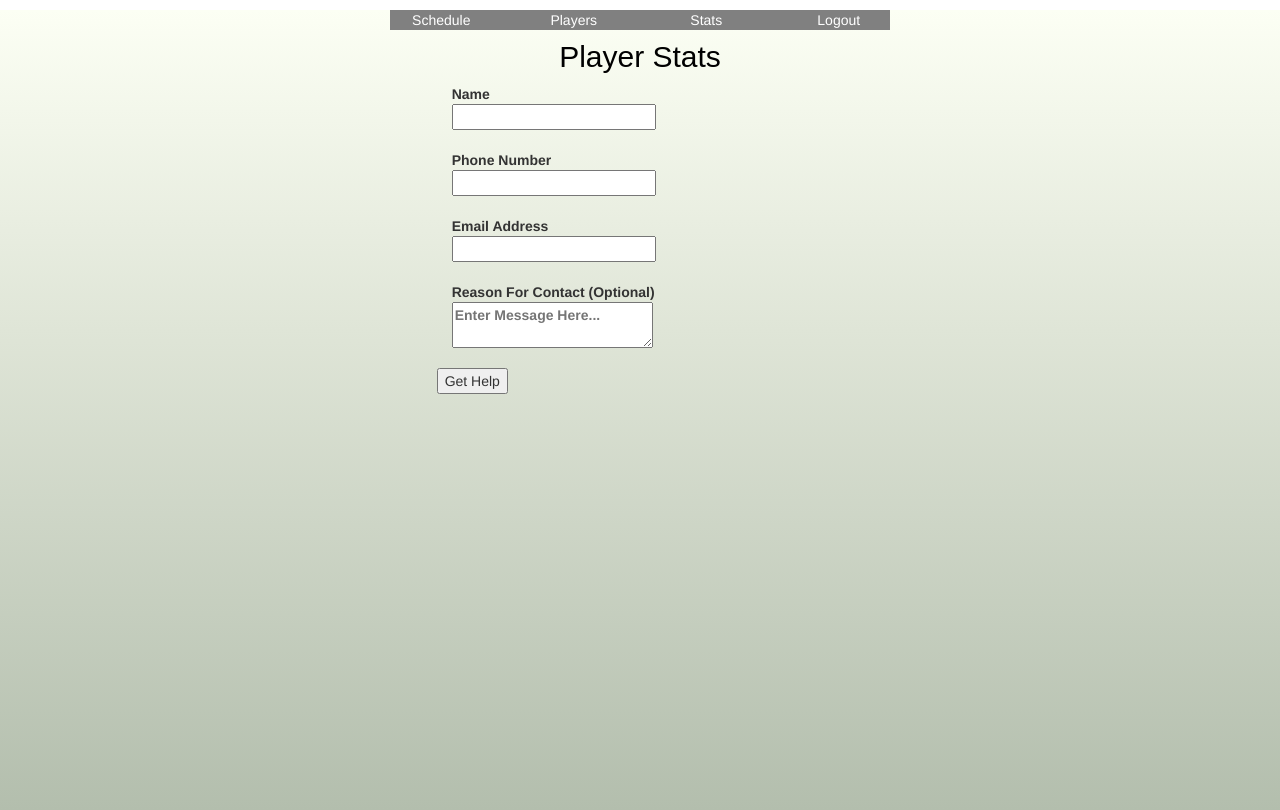
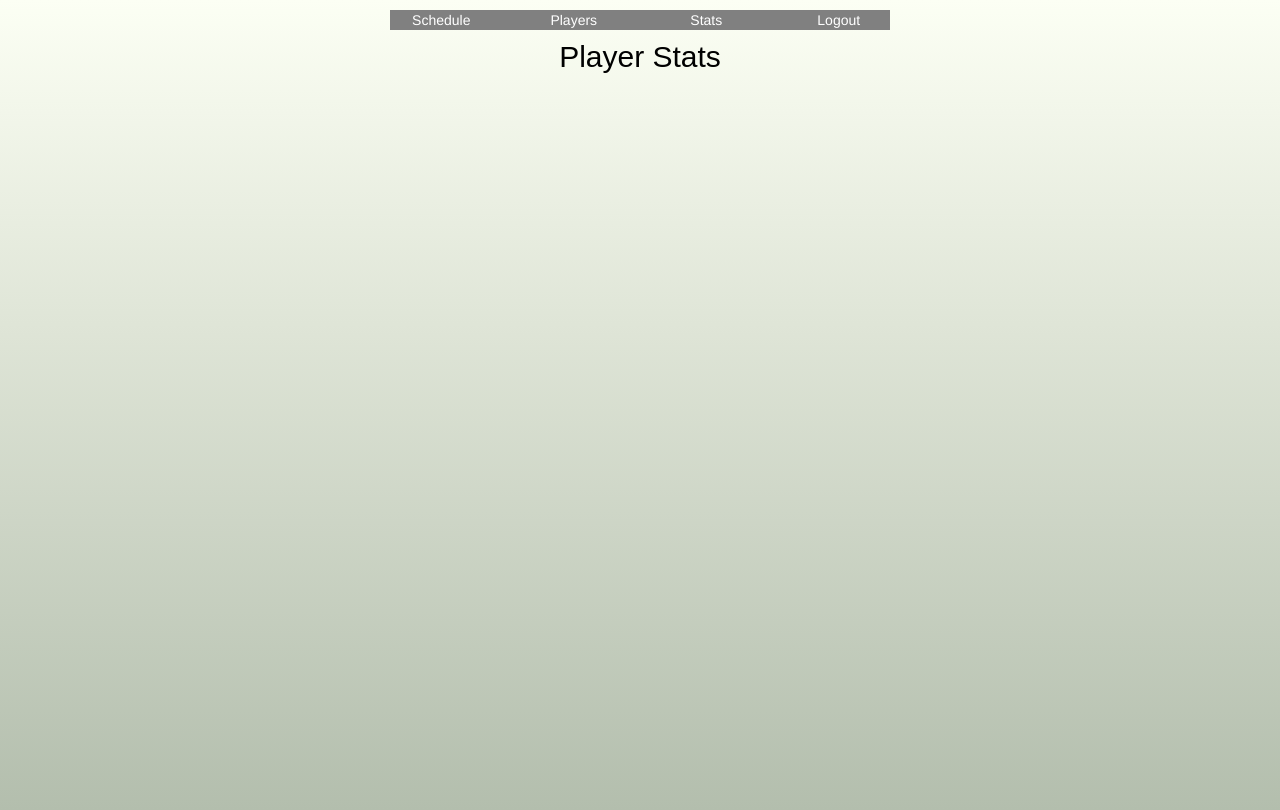
Before and after one commit to tylerShipman/CS3380_FinalProject, a PHP site: page /contact.php in a window 1280 px wide. Run offline with PHP 8.4, Linux system fonts and the light colour scheme; the visitor is signed in with stand-in values (Sample User, id 1); some libraries are stand-ins or nearby versions.

```diff
--- a/3380FinalProject/FinalProject/contact.php
+++ b/3380FinalProject/FinalProject/contact.php
@@ -33,8 +33,8 @@
     </style>
 </head>
 
-<body>
-    <div class="contact-bg">
+<body class="contact-bg">
+    <div>
         <div class="navigation">
             <div class="row">
                 <div class="col-sm-3"><a href="home.php">Schedule</a></div>
@@ -45,82 +45,6 @@
         </div>
 
         <h1>Player Stats</h1>
-
-    <div class="row">
-        <div class="contact">
-            <div class="col-sm-6 col-sm-offset-3"></div>
-        </div>
-    </div>
-    <div class="row">
-        <div class="col-sm-6 col-sm-offset-4">
-            <!-- <form id="form">
-                <div class="col-sm-12">
-                    <div class="form-group">
-                        <label>
-                            <div class="form-text">Name</div>
-                            <input type="text" class="form-control" id="name"> </label>
-                    </div>
-                </div>
-                <div class="col-sm-12">
-                    <div class="form-group">
-                        <label>
-                            <div class="form-text">Phone Number</div>
-                            <input type="text" class="form-control" id="contact"> </label>
-                    </div>
-                </div>
-                <div class="col-sm-12">
-                    <div class="form-group">
-                        <label>
-                            <div class="form-text">Email Address</div>
-                            <input type="text" class="form-control" id="email"> </label>
-                    </div>
-                </div>
-                <div class="col-sm-12">
-                    <div class="form-group">
-                        <label>
-                            <div class="form-text">Reason For Contact (Optional)</div>
-                            <textarea class="form-control" placeholder="Enter Message Here..." id="message"></textarea>
-                        </label>
-                    </div>
-                </div>
-                <input type="button" class="button" id="submit" value="Get Help" />
-                <p id="returnmessage"></p>
-            </form> -->
-            <form id="form">
-                <div class="col-sm-12">
-                    <div class="form-group">
-                        <label>
-                            <div class="form-text">Name</div>
-                            <input type="text" id="name"> </label>
-                    </div>
-                </div>
-                <div class="col-sm-12">
-                    <div class="form-group">
-                        <label>
-                            <div class="form-text">Phone Number</div>
-                            <input type="text" id="contact"> </label>
-                    </div>
-                </div>
-                <div class="col-sm-12">
-                    <div class="form-group">
-                        <label>
-                            <div class="form-text">Email Address</div>
-                            <input type="text" id="email"> </label>
-                    </div>
-                </div>
-                <div class="col-sm-12">
-                    <div class="form-group">
-                        <label>
-                            <div class="form-text">Reason For Contact (Optional)</div>
-                            <textarea placeholder="Enter Message Here..." id="message"></textarea>
-                        </label>
-                    </div>
-                </div>
-                <input type="button" class="button" id="submit" value="Get Help" />
-                <p id="returnmessage"></p>
-            </form>
-        </div>
-    </div>
     </div>
 </body>
 <script type="text/javascript" src="js/bootstrap.min.js"></script>
```
Lines whose indentation alone changed are shown as unchanged.
